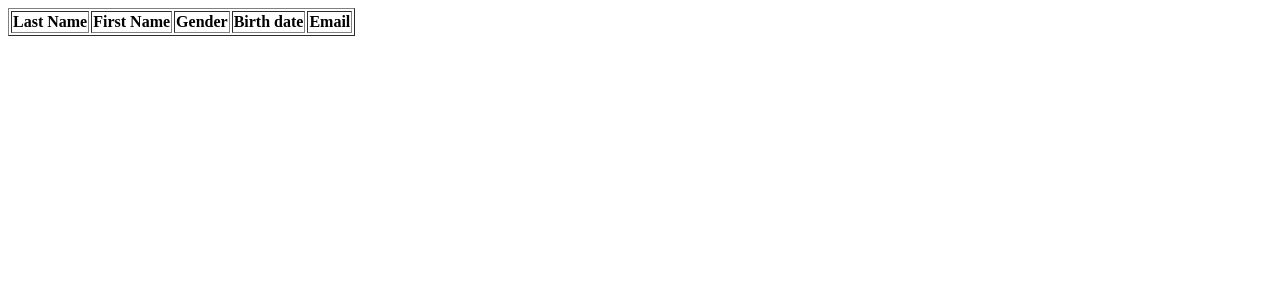
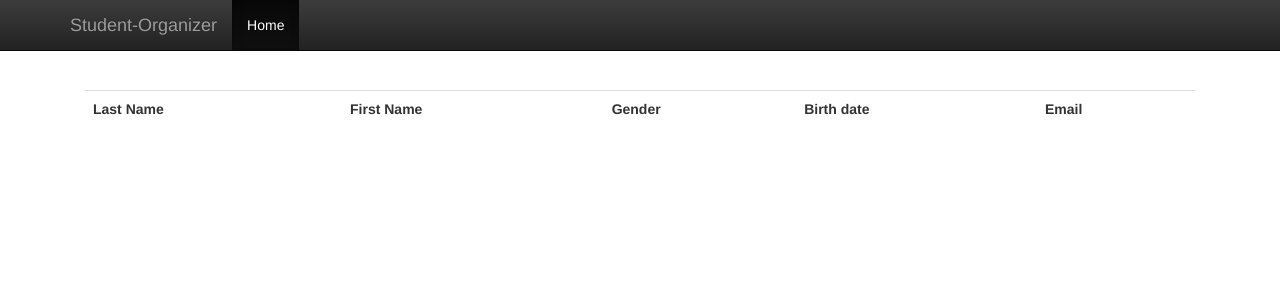
Before and after one commit to PracticaNetRom/StudentsOrganizerPHP, a PHP site: template src/Practica/Views/list.twig in a window 1280 px wide. Shown: the top 300 px of the page. Run offline with PHP 8.4, Linux system fonts and the light colour scheme; the template is opened without the code that fills it, so the values that code supplies are empty; some libraries are stand-ins or nearby versions.

Commit message:
Sesiunea_6

```diff
--- /dev/null
+++ b/src/Practica/Views/base.twig
@@ -0,0 +1,60 @@
+<!DOCTYPE html>
+<html lang="en">
+<head>
+    <meta charset="utf-8">
+    <meta http-equiv="X-UA-Compatible" content="IE=edge">
+    <meta name="viewport" content="width=device-width, initial-scale=1">
+
+    <meta name="description" content="">
+    <meta name="author" content="">
+
+    <link rel="stylesheet" href="http://localhost/StudentsOrganizerPHP/web/css/bootstrap.min.css">
+    <link rel="stylesheet" href="http://localhost/StudentsOrganizerPHP/web/css/bootstrap-theme.min.css">
+    <link href="http://localhost/StudentsOrganizerPHP/web/css/starter-template.css" rel="stylesheet">
+
+
+
+    <title>Student-Organizer</title>
+
+</head>
+<body>
+
+<nav class="navbar navbar-inverse navbar-fixed-top">
+    <div class="container">
+        <div class="navbar-header">
+            <button type="button" class="navbar-toggle collapsed" data-toggle="collapse" data-target="#navbar" aria-expanded="false" aria-controls="navbar">
+                <span class="sr-only">Toggle navigation</span>
+                <span class="icon-bar"></span>
+                <span class="icon-bar"></span>
+                <span class="icon-bar"></span>
+            </button>
+            <a class="navbar-brand" href="#">Student-Organizer</a>
+        </div>
+        <div id="navbar" class="collapse navbar-collapse">
+            <ul class="nav navbar-nav">
+                <li class="active"> <a href="http://localhost/StudentsOrganizerPHP/web/student/list">Home</a></li>
+
+            </ul>
+        </div>
+    </div>
+</nav>
+
+<div class="container">
+
+    <div class="starter-template">
+
+        {% block content %}
+
+
+        {% endblock %}
+
+    </div>
+
+</div>
+
+
+    <script src="https://ajax.googleapis.com/ajax/libs/jquery/1.11.3/jquery.min.js"></script>
+    <script src="http://localhost/StudentsOrganizerPHP/web/js/bootstrap.min.js"></script>
+
+</body>
+</html>
--- a/src/Practica/Views/list.twig
+++ b/src/Practica/Views/list.twig
@@ -1,4 +1,7 @@
-<table border="1">
+{% extends "base.twig" %}
+{% block content %}
+
+<table class=table >
     <tr>
         <th> Last Name</th>
         <th> First Name</th>
@@ -18,3 +21,5 @@
     {% endfor %}
 
 </table>
+
+{% endblock %}
--- /dev/null
+++ b/web/css/starter-template.css
@@ -0,0 +1,7 @@
+body {
+    padding-top: 50px;
+}
+.starter-template {
+    padding: 40px 15px;
+    text-align: center;
+}
```
Also changed, not shown: src/Practica/Controllers/StudentController.php (+7 -7 lines), src/Practica/Views/index.twig (+41 -4 lines).
